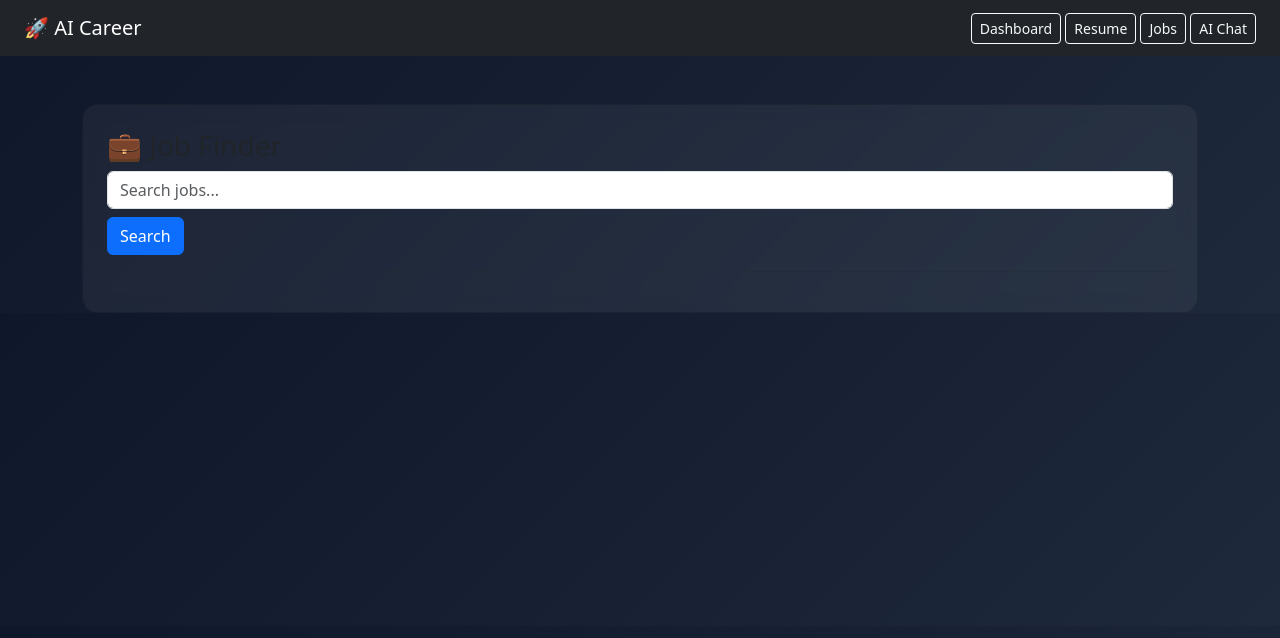
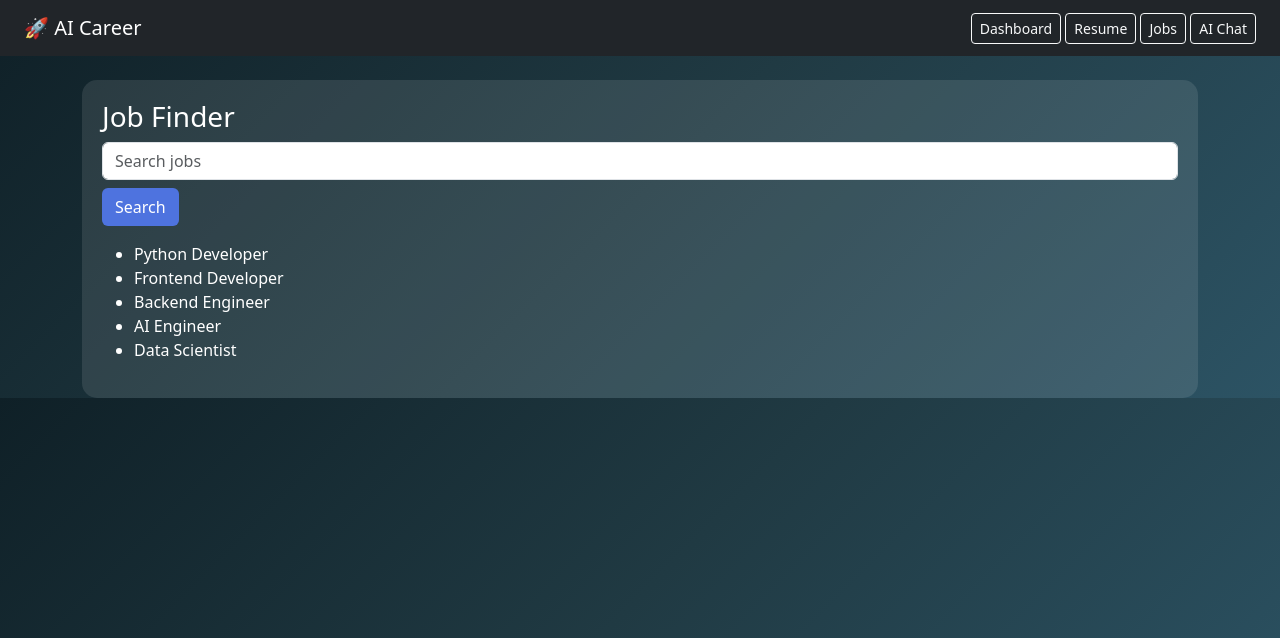
Before and after one commit to Atharv-design/ai-career-assistant, a Flask app: page /jobs in a window 1280 px wide. Shown: the top 638 px of the page. Run offline with Flask 3, Linux system fonts and the light colour scheme.

Commit message:
V2 stable UI + all bugs fixed

```diff
--- a/app/routes/job_routes.py
+++ b/app/routes/job_routes.py
@@ -1,26 +1,22 @@
 from flask import Blueprint, render_template, request
 
-job_bp = Blueprint("job", __name__)
+job_bp = Blueprint("jobs", __name__)
 
-JOBS_DB = [
-    {"title": "Python Developer", "company": "Google"},
-    {"title": "Frontend Developer", "company": "Microsoft"},
-    {"title": "Data Analyst", "company": "Amazon"},
-    {"title": "AI Engineer", "company": "OpenAI"},
-    {"title": "Backend Developer", "company": "Meta"},
-    {"title": "Full Stack Developer", "company": "Netflix"},
-    {"title": "DevOps Engineer", "company": "Infosys"},
+jobs_data = [
+    "Python Developer",
+    "Frontend Developer",
+    "Backend Engineer",
+    "AI Engineer",
+    "Data Scientist"
 ]
 
 @job_bp.route("/jobs", methods=["GET","POST"])
 def jobs():
-    results = []
+    query = request.form.get("query")
 
-    if request.method == "POST":
-        query = request.form.get("query","").lower()
+    if query:
+        filtered = [j for j in jobs_data if query.lower() in j.lower()]
+    else:
+        filtered = jobs_data
 
-        for job in JOBS_DB:
-            if query in job["title"].lower():
-                results.append(job)
-
-    return render_template("jobs.html", results=results)
+    return render_template("jobs.html", jobs=filtered)
--- a/app/routes/resume_routes.py
+++ b/app/routes/resume_routes.py
@@ -14,6 +14,7 @@ def resume():
         file = request.files.get("resume")
 
         if file:
+            os.makedirs(UPLOAD_FOLDER, exist_ok=True)
             path = os.path.join(UPLOAD_FOLDER, file.filename)
             file.save(path)
 
--- a/app/templates/base.html
+++ b/app/templates/base.html
@@ -1,52 +1,27 @@
 <!DOCTYPE html>
 <html>
 <head>
-
 <title>AI Career</title>
 
 <link href="https://cdn.jsdelivr.net/npm/bootstrap@5.3.0/dist/css/bootstrap.min.css" rel="stylesheet">
+<script src="https://code.jquery.com/jquery-3.6.0.min.js"></script>
 
 <style>
-
-body {
-    background: linear-gradient(135deg, #0f172a, #1e293b);
-    color: white;
+body{
+background: linear-gradient(135deg,#0f2027,#203a43,#2c5364);
+color:white;
 }
 
-/* Glass UI */
-.glass {
-    background: rgba(255,255,255,0.05);
-    backdrop-filter: blur(10px);
-    border-radius: 15px;
+.glass{
+background: rgba(255,255,255,0.1);
+border-radius:15px;
+padding:20px;
 }
 
-/* Gradient Text */
-.text-gradient {
-    background: linear-gradient(45deg, #00d4ff, #7c3aed);
-    -webkit-background-clip: text;
-    color: transparent;
+.btn-main{
+background:#4e73df;
+color:white;
 }
-
-/* Buttons */
-.btn-custom {
-    background: linear-gradient(45deg, #6366f1, #8b5cf6);
-    border: none;
-    color: white;
-}
-
-/* Upload box */
-.upload-box {
-    border: 2px dashed #555;
-    border-radius: 10px;
-}
-
-/* Inputs */
-.input-dark {
-    background: #1e293b;
-    color: white;
-    border: none;
-}
-
 </style>
 
 </head>
@@ -54,8 +29,7 @@ body {
 <body>
 
 <nav class="navbar navbar-dark bg-dark px-4">
-    <span class="navbar-brand">🚀 AI Career</span>
-
+    <a class="navbar-brand">🚀 AI Career</a>
     <div>
         <a href="/dashboard" class="btn btn-outline-light btn-sm">Dashboard</a>
         <a href="/resume" class="btn btn-outline-light btn-sm">Resume</a>
@@ -64,7 +38,9 @@ body {
     </div>
 </nav>
 
+<div class="container mt-4">
 {% block content %}{% endblock %}
+</div>
 
 </body>
 </html>
--- a/app/templates/jobs.html
+++ b/app/templates/jobs.html
@@ -1,24 +1,20 @@
 {% extends "base.html" %}
 {% block content %}
 
-<div class="container mt-5">
-    <div class="card p-4 glass">
-        <h3>💼 Job Finder</h3>
+<div class="glass">
+<h3>Job Finder</h3>
 
-        <form method="POST">
-            <input name="query" class="form-control" placeholder="Search jobs...">
-            <button class="btn btn-primary mt-2">Search</button>
-        </form>
+<form method="POST">
+<input name="query" class="form-control mb-2" placeholder="Search jobs">
+<button class="btn btn-main">Search</button>
+</form>
 
-        <hr>
+<ul class="mt-3">
+{% for job in jobs %}
+<li>{{job}}</li>
+{% endfor %}
+</ul>
 
-        {% for job in results %}
-            <div class="card p-2 mt-2">
-                <h5>{{ job.title }}</h5>
-                <p>{{ job.company }}</p>
-            </div>
-        {% endfor %}
-    </div>
 </div>
 
 {% endblock %}
```
Also changed, not shown: app/__init__.py (+5 -6 lines), app/routes/chat_routes.py (+5 -19 lines), app/routes/dashboard_routes.py (+4 -8 lines), app/templates/chat.html (+9 -13 lines), app/templates/dashboard.html (+13 -23 lines), app/templates/resume.html (+22 -10 lines).
